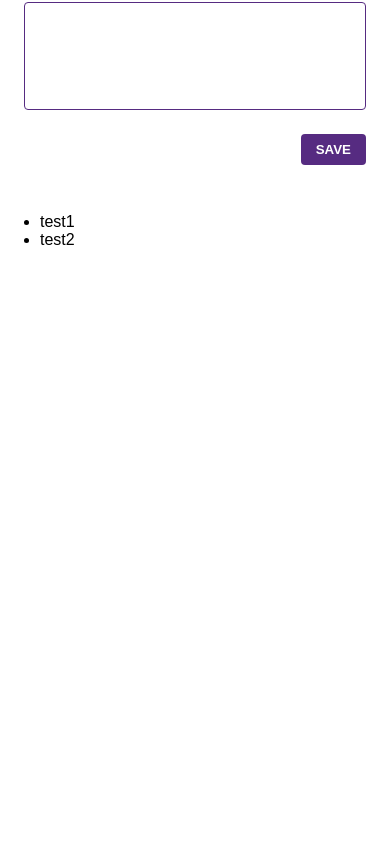
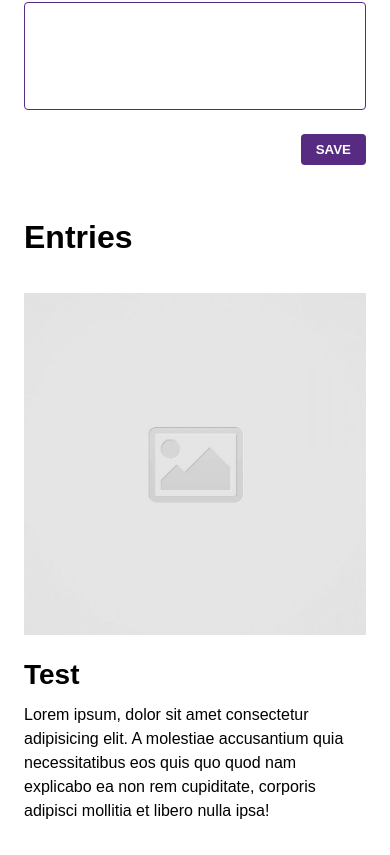
Before and after one commit to calvin-tran1/code-journal, a website: page index.html in a window 390 px wide. Shown: the part 712-1567 px from the top of the page. Before the commit the page ends 977 px from the top, so only its background shows below. Drawn offline with Linux system fonts and the light colour scheme.

Commit message:
added dummy journal entries to match wireframe. entries look good on both mobile and desktop. #2

```diff
--- a/css/layout.css
+++ b/css/layout.css
@@ -18,13 +18,14 @@
   width: 100%;
 }
 
+.column-half.entries-list {
+  overflow: auto;
+  text-overflow: clip;
+}
+
 @media screen and (min-width: 768px) {
   .container {
     max-width: 900px;
-  }
-
-  .column-full.header {
-    margin-left: 9em;
   }
 
   .column-full,
@@ -35,4 +36,17 @@
   .column-half {
     width: 50%;
   }
+
+  .column-full.header {
+    margin-left: 9em;
+  }
+
+  .container.entries-list {
+    display: flex;
+    justify-content: center;
+  }
+
+  .row.entries-list {
+    width: 560px;
+  }
 }
--- a/css/styles.css
+++ b/css/styles.css
@@ -63,3 +63,18 @@ header {
   background-color: rgba(86, 43, 129, 255);
   padding: 0.2rem;
 }
+
+ul {
+  list-style: none;
+  padding: 0;
+}
+
+.title {
+  font-size: 1.75rem;
+  font-weight: bold;
+  margin: 0;
+}
+
+p {
+  line-height: 1.5rem;
+}
--- a/index.html
+++ b/index.html
@@ -59,11 +59,41 @@
         </div>
       </div>
     </div>
-    <div data-view="entries">
-      <ul>
-        <li>test1</li>
-        <li>test2</li>
-      </ul>
+    <div data-view="entries" class="container entries-list">
+      <div class="row">
+        <div class="column-full">
+          <div class="row entries-list">
+            <div class="column-full entries-list">
+              <h1>Entries</h1>
+            </div>
+          </div>
+          <ul>
+            <li>
+              <div class="row entries-list">
+                <div class="column-half entries-list">
+                  <img src="images/placeholder-image-square.jpg">
+                </div>
+                <div class="column-half entries-list">
+                  <div class="row">
+                    <div class="column-full entries-list">
+                      <p class="title">
+                        Test
+                      </p>
+                    </div>
+                  </div>
+                  <div class="row">
+                    <div class="column-full entries-list">
+                      <p>
+                        Lorem ipsum, dolor sit amet consectetur adipisicing elit. A molestiae accusantium quia necessitatibus eos quis quo quod nam explicabo ea non rem cupiditate, corporis adipisci mollitia et libero nulla ipsa!
+                      </p>
+                    </div>
+                  </div>
+                </div>
+              </div>
+            </li>
+          </ul>
+        </div>
+      </div>
     </div>
   </main>
   <script src="js/data.js"></script>
```
